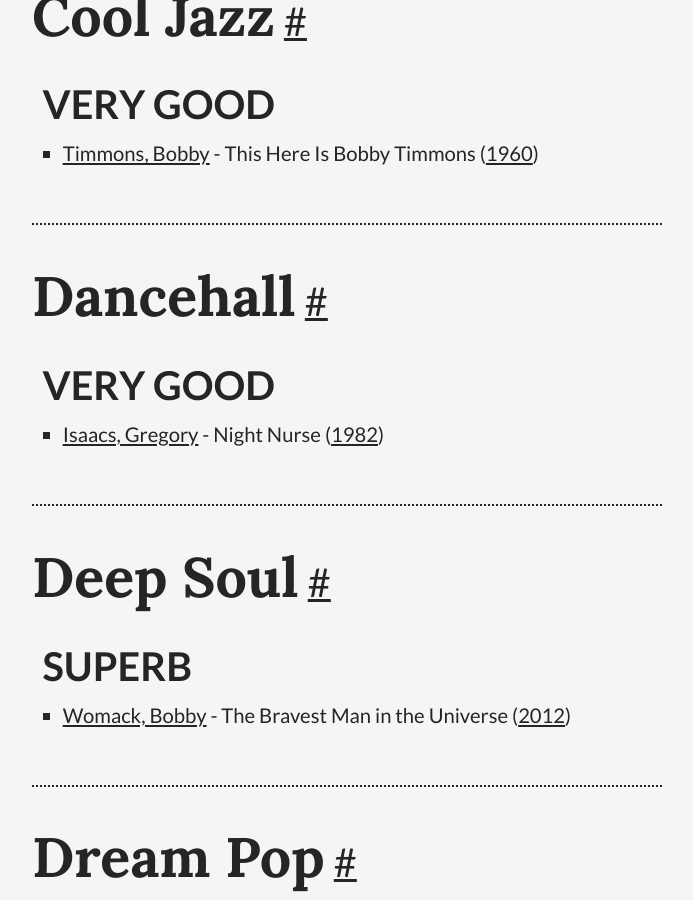
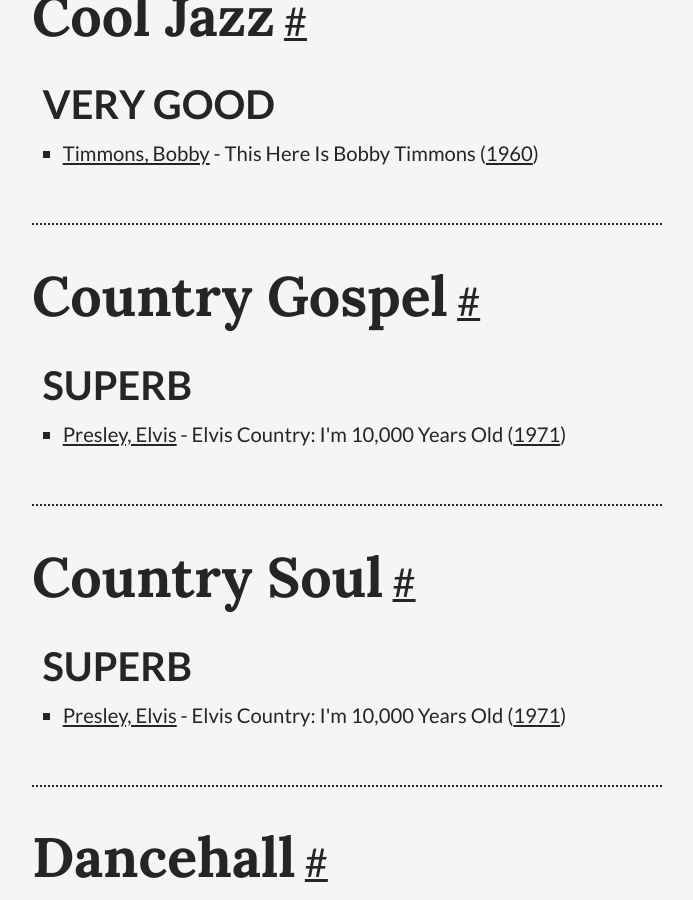
Before and after one commit to thomaswoodcock/thomaswoodcock.github.io, a Jekyll site: the page built from albums/genres.html, in a window 1280 px wide and 900 px high, scrolled down 3817 px. Shown: the whole window, without its empty margins (293-986 px from the left). Built offline with Jekyll 4.4.1, drawn with Linux system fonts in a browser that asks for light colours; some of the changed text lies outside the part shown.

Commit message:
Adds 'Elvis Country'

```diff
--- a/_data/albums.yml
+++ b/_data/albums.yml
@@ -184,3 +184,15 @@
     - 53
     - 54
   rating: 6
+
+- id: 17
+  name: "Elvis Country: I'm 10,000 Years Old"
+  person:
+    - 17
+  year: 1971
+  genre:
+    - 55
+    - 56
+    - 57
+    - 58
+  rating: 7
--- a/_data/artists.yml
+++ b/_data/artists.yml
@@ -45,3 +45,6 @@
 
 - id: 16
   name: Disco Inferno
+
+- id: 17
+  name: Presley, Elvis
```
Also changed, not shown: _data/genres/music.yml (+12 -0 lines).
